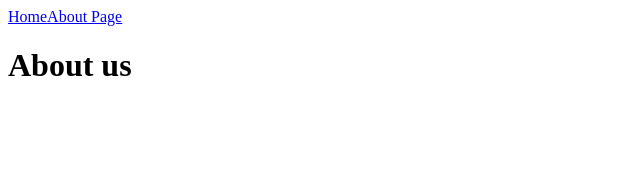
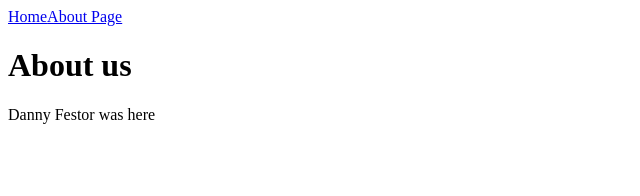
Before and after one commit to Danakin/next-app, a Next.js app in the folder next-app/: page /about in a window 1280 px wide. Shown: the top 196 px of the page, without its empty margins (0-640 px from the left). Built offline with nearby package versions, Linux system fonts and the light colour scheme.

Commit message:
Add a footer

```diff
--- a/next-app/pages/_app.js
+++ b/next-app/pages/_app.js
@@ -4,6 +4,7 @@ const MyApp = ({ Component, pageProps }) => {
       <a href="/">Home</a>
       <a href="/about">About Page</a>
       <Component {...pageProps} />
+      <footer>Danny Festor was here</footer>
     </>
   );
 };
```
